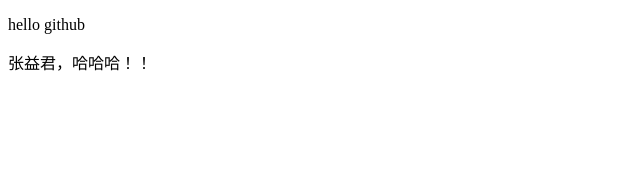
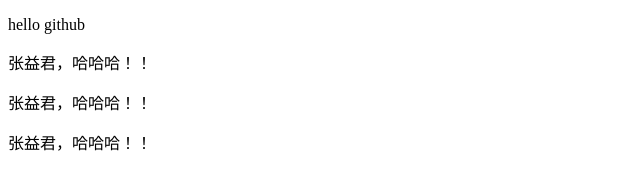
Before and after one commit to SummerF/SummerF.github.io, a plain HTML site: page index.html in a window 1280 px wide. Shown: the whole page, without its empty margins (0-640 px from the left). Drawn offline with Linux system fonts and the light colour scheme.

Commit message:
再次通过git向github提交数据

```diff
--- a/index.html
+++ b/index.html
@@ -7,5 +7,7 @@
 <body>
 	<p>hello github</p>
 	<p>张益君，哈哈哈！！</p>
+	<p>张益君，哈哈哈！！</p>
+	<p>张益君，哈哈哈！！</p>
 </body>
 </html>
```
